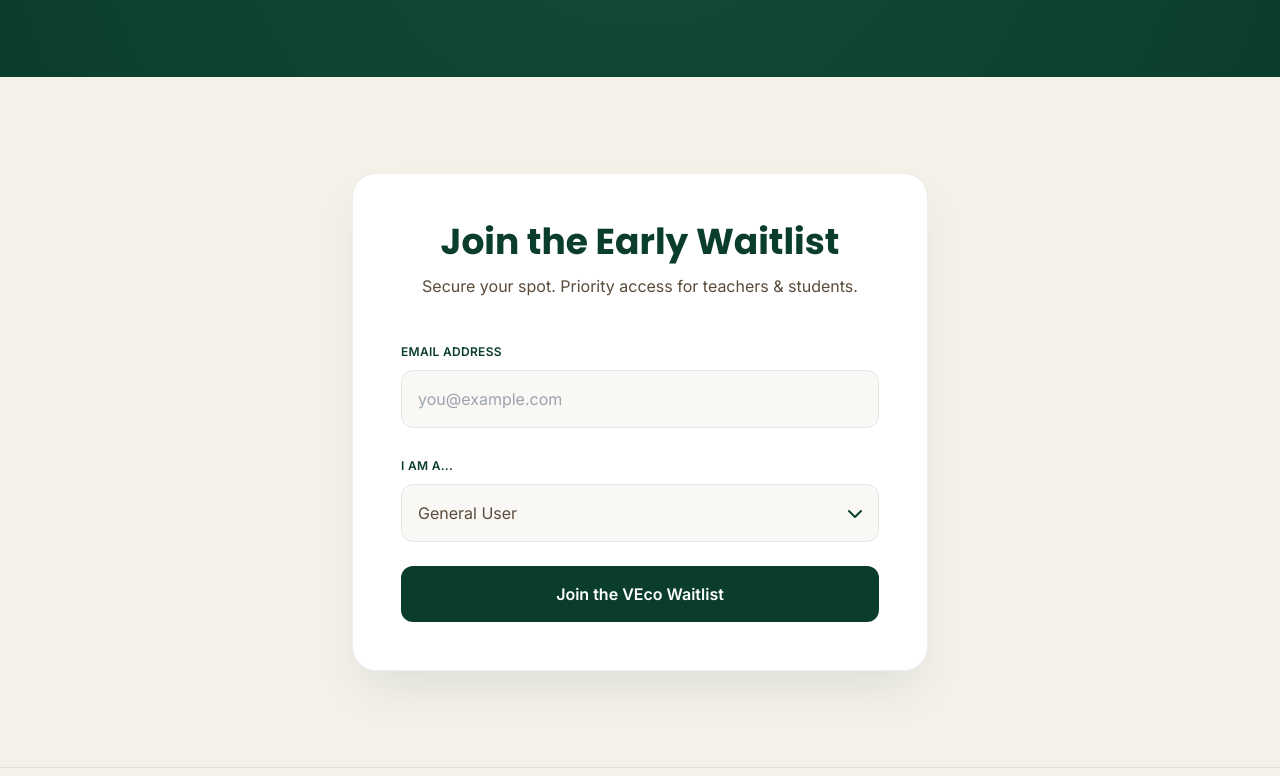
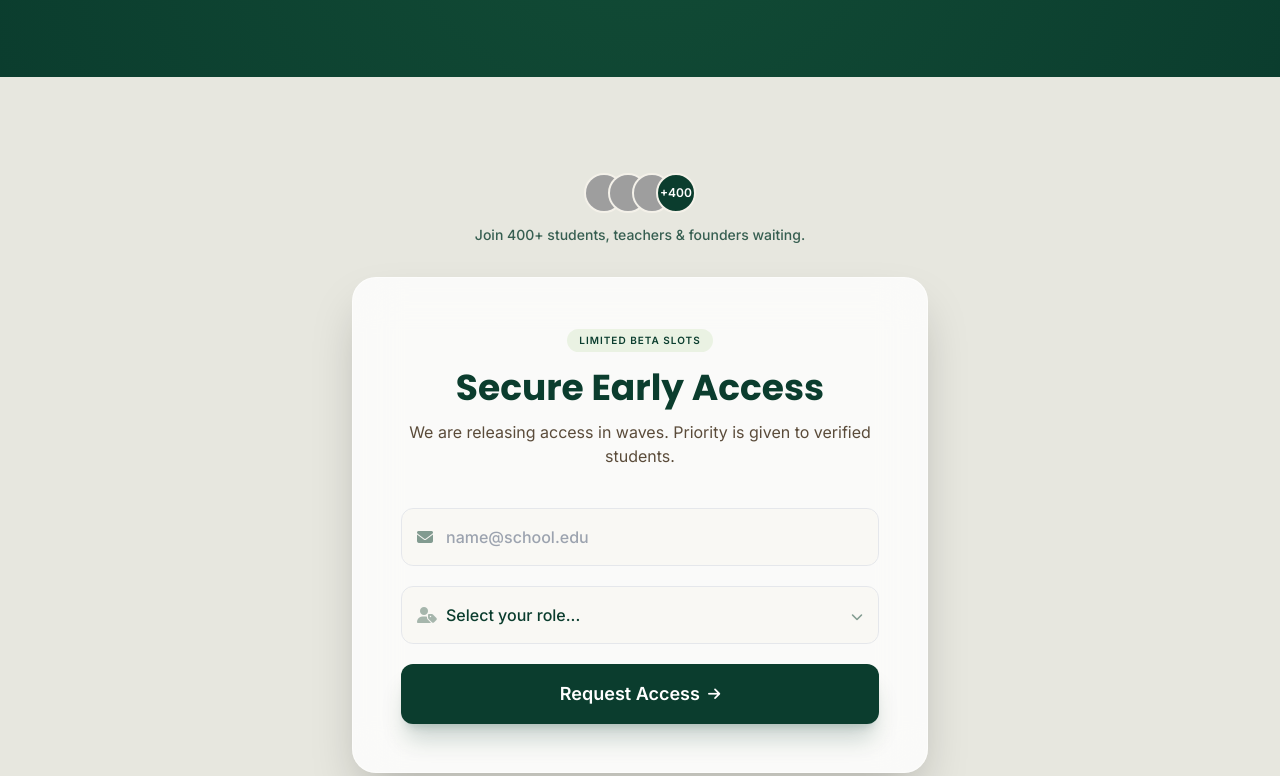
Before and after one commit to REEXXL1Rafat/veco-waitlist, a website: page index.html in a window 1280 px wide. Shown: the part 3440-4216 px from the top of the page. Drawn offline with nearby package versions, Linux system fonts and the light colour scheme; grey boxes are pictures that could not be loaded.

Commit message:
new form

```diff
--- a/api/submit.js
+++ b/api/submit.js
@@ -26,7 +26,7 @@
           <p>Thanks for joining the revolution, <strong>${role}</strong>.</p>
           <p>We will reveal the future on <strong>Jan 15, 2026</strong>.</p>
           <br>
-          <p>Greener by every scan,<br>SK Reezaal Arafat</p>
+          <p>Greener by every scan,<br>Sk Reezaal Arafat</p>
         </div>
       `
     });
--- a/index.html
+++ b/index.html
@@ -378,57 +378,71 @@
         </div>
     </section>
 
-    <section id="waitlist" class="py-24 px-6 relative">
-        <div class="max-w-xl mx-auto bg-white rounded-3xl shadow-2xl shadow-deepGreen/10 border border-earthBrown/10 p-8 md:p-12 relative z-10">
-            <div class="text-center mb-10">
-                <h2 class="font-heading font-bold text-4xl text-deepGreen mb-3">Join the Early Waitlist</h2>
-                <p class="text-earthBrown">Secure your spot. Priority access for teachers & students.</p>
+    <section id="waitlist" class="py-24 px-6 relative overflow-hidden">
+        <div class="absolute inset-0 bg-deepGreen/5 -skew-y-3 transform origin-top-left z-0"></div>
+        <div class="max-w-4xl mx-auto relative z-10">
+            <div class="flex flex-col items-center mb-8">
+                <div class="flex -space-x-4 mb-3">
+                    <div class="w-10 h-10 rounded-full border-2 border-cream bg-gray-200 overflow-hidden"><img src="https://i.pravatar.cc/100?img=33"></div>
+                    <div class="w-10 h-10 rounded-full border-2 border-cream bg-gray-200 overflow-hidden"><img src="https://i.pravatar.cc/100?img=47"></div>
+                    <div class="w-10 h-10 rounded-full border-2 border-cream bg-gray-200 overflow-hidden"><img src="https://i.pravatar.cc/100?img=12"></div>
+                    <div class="w-10 h-10 rounded-full border-2 border-cream bg-deepGreen text-white flex items-center justify-center text-xs font-bold">+400</div>
+                </div>
+                <p class="text-sm text-deepGreen font-medium opacity-80">Join 400+ students, teachers & founders waiting.</p>
             </div>
 
-            <form id="waitlist-form" class="space-y-6">
-                <div class="space-y-2">
-                    <label class="text-xs font-bold text-deepGreen uppercase tracking-wide">Email Address</label>
-                    <input type="email" id="email" name="email" required placeholder="you@example.com" class="w-full p-4 bg-cream/50 border border-gray-200 rounded-xl focus:outline-none focus:border-leafGreen focus:ring-2 focus:ring-leafGreen/20 transition-all">
+            <div class="bg-white/80 backdrop-blur-xl rounded-3xl shadow-2xl border border-white/50 p-8 md:p-12 max-w-xl mx-auto">
+                <div class="text-center mb-10">
+                    <div class="inline-block bg-limeAccent/20 text-deepGreen text-[10px] font-bold px-3 py-1 rounded-full uppercase tracking-widest mb-4">Limited Beta Slots</div>
+                    <h2 class="font-heading font-bold text-3xl md:text-4xl text-deepGreen mb-3">Secure Early Access</h2>
+                    <p class="text-earthBrown text-sm md:text-base">We are releasing access in waves. Priority is given to verified students.</p>
                 </div>
 
-                <div class="space-y-2">
-                    <label class="text-xs font-bold text-deepGreen uppercase tracking-wide">I am a...</label>
+                <form id="waitlist-form" class="space-y-5">
+                    <div class="relative group">
+                        <div class="absolute inset-y-0 left-0 pl-4 flex items-center pointer-events-none text-deepGreen/50"><i class="fa-solid fa-envelope"></i></div>
+                        <input type="email" id="email" name="email" required placeholder="name@school.edu" class="w-full pl-11 pr-4 py-4 bg-cream/30 border border-gray-200 rounded-xl focus:outline-none focus:border-leafGreen focus:ring-4 focus:ring-leafGreen/10 transition-all font-medium text-deepGreen">
+                    </div>
+                    <div class="relative group">
+                        <div class="absolute inset-y-0 left-0 pl-4 flex items-center pointer-events-none text-deepGreen/50"><i class="fa-solid fa-user-tag"></i></div>
                         <div class="relative">
-                        <select id="role" name="role" required class="w-full p-4 bg-cream/50 border border-gray-200 rounded-xl focus:outline-none focus:border-leafGreen focus:ring-2 focus:ring-leafGreen/20 appearance-none cursor-pointer">
+                            <select id="role" name="role" required class="w-full pl-11 pr-10 py-4 bg-cream/30 border border-gray-200 rounded-xl focus:outline-none focus:border-leafGreen focus:ring-4 focus:ring-leafGreen/10 transition-all font-medium text-deepGreen appearance-none cursor-pointer">
+                                <option value="" disabled selected>Select your role...</option>
                                 <option value="General User">General User</option>
                                 <option value="Student">Student</option>
                                 <option value="Parent">Parent</option>
                                 <option value="Teacher">Teacher</option>
                                 <option value="Retailer">Retailer</option>
                             </select>
-                        <div class="absolute right-4 top-1/2 -translate-y-1/2 pointer-events-none text-deepGreen">
-                            <i class="fa-solid fa-chevron-down"></i>
+                            <div class="absolute right-4 top-1/2 -translate-y-1/2 pointer-events-none text-deepGreen/50"><i class="fa-solid fa-chevron-down text-xs"></i></div>
+                        </div>
+                    </div>
+                    <button type="submit" id="submit-btn" class="w-full bg-deepGreen text-white font-bold text-lg py-4 rounded-xl shadow-xl shadow-deepGreen/20 hover:bg-leafGreen hover:shadow-2xl hover:-translate-y-0.5 transition-all duration-300 flex justify-center items-center gap-2">
+                        <span>Request Access</span> <i class="fa-solid fa-arrow-right text-sm"></i>
+                    </button>
+                </form>
+
+                <div id="success-message" class="hidden">
+                    <div class="bg-gradient-to-br from-deepGreen to-leafGreen rounded-2xl p-1 shadow-inner">
+                        <div class="bg-white rounded-xl p-8 text-center border border-white/10 relative overflow-hidden">
+                            <div class="w-16 h-16 bg-green-100 rounded-full flex items-center justify-center mx-auto mb-4"><i class="fa-solid fa-check text-2xl text-leafGreen"></i></div>
+                            <h3 class="font-heading font-bold text-2xl text-deepGreen mb-1">Access Requested</h3>
+                            <p class="text-sm text-earthBrown mb-6">We've sent a confirmation email to your inbox.</p>
+                            <div class="border-t border-dashed border-gray-300 pt-6 mt-2">
+                                <p class="text-xs font-bold text-deepGreen uppercase tracking-widest mb-3">Bump your priority</p>
+                                <div class="flex justify-center gap-3">
+                                    <button class="w-10 h-10 rounded-full bg-gray-100 hover:bg-green-500 hover:text-white transition-all flex items-center justify-center"><i class="fa-brands fa-whatsapp"></i></button>
+                                    <button class="w-10 h-10 rounded-full bg-gray-100 hover:bg-blue-500 hover:text-white transition-all flex items-center justify-center"><i class="fa-brands fa-twitter"></i></button>
+                                    <button class="w-10 h-10 rounded-full bg-gray-100 hover:bg-blue-700 hover:text-white transition-all flex items-center justify-center"><i class="fa-brands fa-linkedin"></i></button>
                                 </div>
                             </div>
                         </div>
-
-                <button type="submit" id="submit-btn" class="w-full bg-deepGreen text-white font-bold py-4 rounded-xl hover:bg-leafGreen hover:shadow-lg hover:-translate-y-0.5 transition-all duration-300">
-                    Join the VEco Waitlist
-                </button>
-            </form>
-
-            <div id="success-message" class="hidden text-center py-12">
-                <div class="w-20 h-20 bg-limeAccent/20 rounded-full flex items-center justify-center mx-auto mb-6 animate-[blob_1s_ease-out]">
-                    <i class="fa-solid fa-check text-4xl text-leafGreen"></i>
-                </div>
-                <h3 class="font-heading font-bold text-2xl text-deepGreen mb-2">You're on the list!</h3>
-                <p class="text-earthBrown mb-8">Check your email for confirmation.</p>
-                <div class="bg-cream p-4 rounded-xl border border-deepGreen/10">
-                    <p class="text-xs font-bold text-deepGreen mb-3 uppercase">Share to bump your priority</p>
-                    <div class="flex justify-center gap-4 text-xl">
-                        <a href="#" class="w-10 h-10 flex items-center justify-center rounded-full bg-white shadow hover:text-leafGreen transition-colors"><i class="fa-brands fa-whatsapp"></i></a>
-                        <a href="#" class="w-10 h-10 flex items-center justify-center rounded-full bg-white shadow hover:text-leafGreen transition-colors"><i class="fa-brands fa-twitter"></i></a>
-                        <a href="#" class="w-10 h-10 flex items-center justify-center rounded-full bg-white shadow hover:text-leafGreen transition-colors"><i class="fa-brands fa-linkedin"></i></a>
                     </div>
                 </div>
             </div>
         </div>
     </section>
+
 
     <section class="py-24 bg-cream border-t border-earthBrown/10">
         <div class="max-w-6xl mx-auto px-6 text-center">
```
Lines whose indentation alone changed are shown as unchanged.
